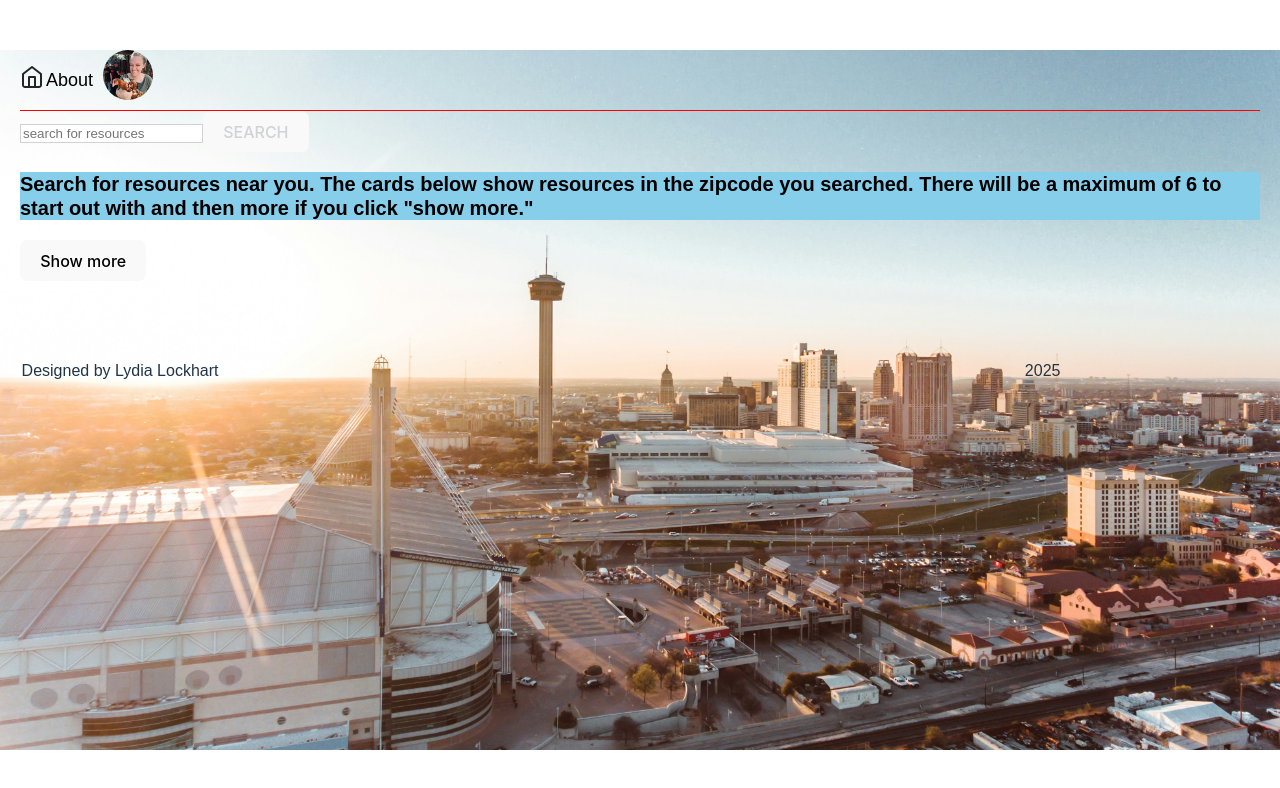
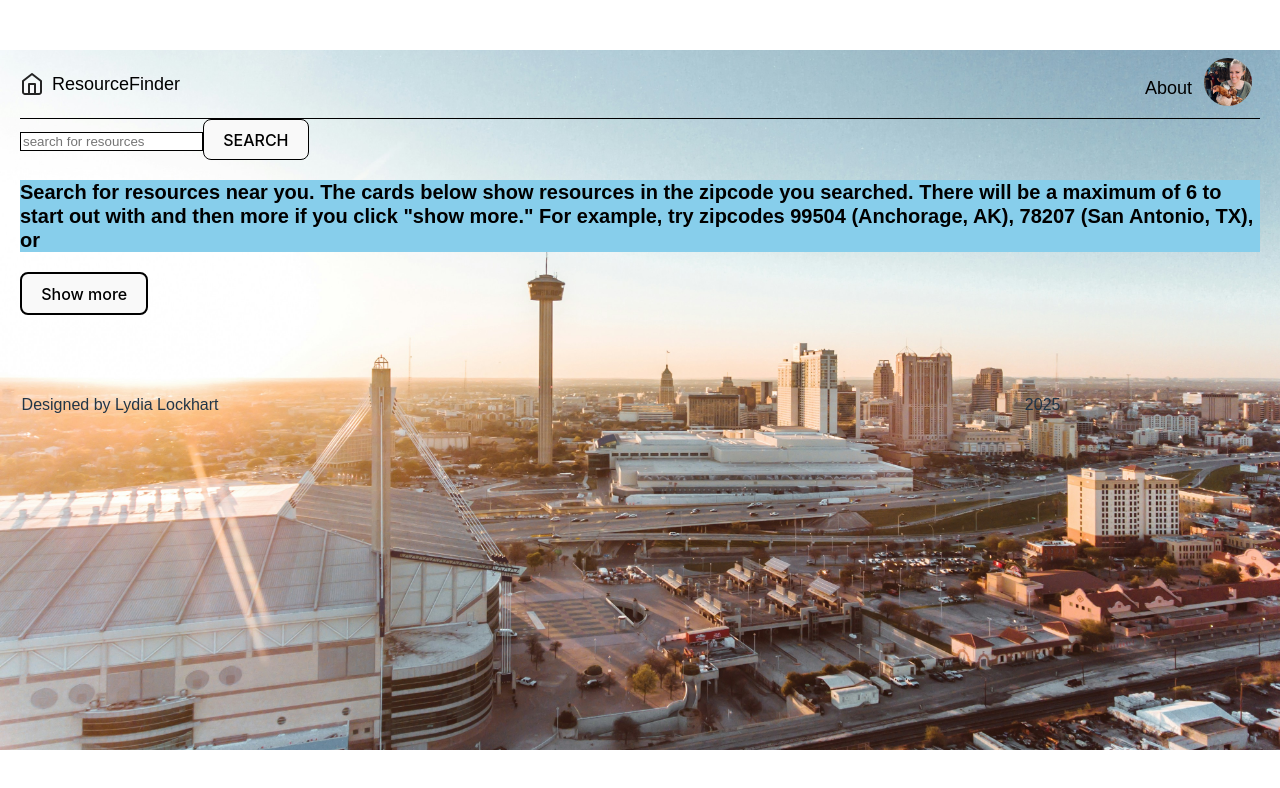
Before and after one commit to lydiacodes04/final-project, a React (Vite) app in the folder hello-vite/: page / in a window 1280 px wide. Shown: the top 788 px of the page. Built offline with nearby package versions, Linux system fonts and the light colour scheme.

Commit message:
continue working on UI

```diff
--- a/hello-vite/src/components/App/App.css
+++ b/hello-vite/src/components/App/App.css
@@ -13,5 +13,6 @@
   height: 100vh;
 }
 
+/* alt= "San Antonio Skyline by Matthew Lejune"; */
 /* Background photo credit <a href="https://unsplash.com/@matthewlejune?utm_content=creditCopyText&utm_medium=referral&utm_source=unsplash">Matthew LeJune</a> on <a href="https://unsplash.com/photos/aerial-view-of-white-building-IpvDhQjrewM?utm_content=creditCopyText&utm_medium=referral&utm_source=unsplash">Unsplash</a>
      */
--- a/hello-vite/src/components/App/App.jsx
+++ b/hello-vite/src/components/App/App.jsx
@@ -5,7 +5,7 @@ import Header from "../Header/Header";
 import Main from "../Main/Main";
 // import ItemModal from "../ItemModal/ItemModal";
 import Footer from "../Footer/Footer";
-// import Profile from "../Profile/Profile";
+import Profile from "../Profile/Profile";
 
 import { getYouthPrograms } from "../../utils/CareerOneStopApi.js";
 function App() {
@@ -60,14 +60,7 @@ function App() {
               />
             }
           />
-          {/* <Route
-            path="/profile"
-            element={
-              <Profile
-                onCardClick={handleCardClick}
-              />
-            }
-          /> */}
+          <Route path="/profile" element={<Profile />} />
         </Routes>
 
         <Footer />
--- a/hello-vite/src/components/Header/Header.css
+++ b/hello-vite/src/components/Header/Header.css
@@ -4,11 +4,27 @@
   justify-content: space-between;
   width: 100%;
   font-family: Cabinet Grotesk, sans-serif;
+  /* Inter Bold */
   font-size: 18px;
-  font-weight: 550;
+  font-weight: 500;
   line-height: 24px;
   text-align: left;
-  border-bottom: 1px solid red;
+  border-bottom: 1px solid #000;
+}
+
+.header__home {
+}
+.header__home-link {
+  display: flex;
+}
+.header__home-text {
+  text-decoration: none;
+  flex-grow: 1;
+  color: #000;
+}
+.header__home-logo {
+  margin-right: 8px;
+  /* margin-top: 12px; */
 }
 
 .header__controls {
@@ -17,16 +33,15 @@
   justify-content: flex-end;
 }
 
-.header__home {
-  margin-right: 2px;
-}
-/* .header__home-logo {
-
-} */
-
 .header__about {
   display: flex;
   align-items: flex-start;
+  margin-top: 8px;
+  margin-right: 8px;
+}
+
+.header__about-link {
+  display: flex;
 }
 
 .header__about-text {
@@ -36,8 +51,8 @@
 }
 
 .header__about-avatar {
-  height: 50px;
-  width: 50px;
+  height: 48px;
+  width: 48px;
   border-radius: 50%;
-  margin-left: 10px;
+  margin-left: 12px;
 }
--- a/hello-vite/src/components/Header/Header.jsx
+++ b/hello-vite/src/components/Header/Header.jsx
@@ -2,17 +2,19 @@ import { Link } from "react-router-dom";
 import chicken from "../../assets/chicken.jpg";
 import Home from "../../assets/Home.svg";
 import "./Header.css";
+import { Routes, Route } from "react-router-dom";
 
-// import { useContext } from "react";
 function Header() {
   return (
     <header className="header">
-      <div className="header__controls">
-        <Link to="/" className="header__home">
+      <div className="header__home">
+        <Link to="/" className="header__home-link">
           <img className="header__home-logo" src={Home} alt="ResourceFinder" />
+          <p className="header__home-text"> ResourceFinder </p>
         </Link>
-
-        <Link to="/profile" className="header__about">
+      </div>
+      <div className="header__about">
+        <Link to="/profile" className="header__about-link">
           <p className="header__about-text"> About </p>
           <img className="header__about-avatar" src={chicken} alt="avatar" />
         </Link>
--- a/hello-vite/src/components/Main/Main.css
+++ b/hello-vite/src/components/Main/Main.css
@@ -1,15 +1,15 @@
-.search_fieldset {
+.search__fieldset {
   /* border-radius: 5%; */
   width: 608;
   height: 64;
   top: 432px;
   left: 416px;
-  border: 1px solid #d1d2d6;
+  border: 1px solid #000;
   /* background-color: #0000004d; */
 }
-.search_submit-button {
-  border-radius: solid, #000, 1px;
-  color: #d1d2d6;
+.search__submit-button {
+  border: 1px, solid, #000;
+  color: #000;
 }
 
 .search__text {
@@ -21,11 +21,11 @@
   color: #000;
   background-color: skyblue;
 }
-.search_more-button {
+.search__more-button {
   position: relative;
   align-self: flex-end;
-  border-radius: solid, #000, 1px;
-  color: #d1d2d6;
+  border: 2px solid #000;
+  color: #000;
 }
 
 .cards__list {
--- a/hello-vite/src/components/Main/Main.jsx
+++ b/hello-vite/src/components/Main/Main.jsx
@@ -5,15 +5,15 @@ function Main({ resource, onZipSubmit, handleInputChange, inputValue }) {
   return (
     <main>
       <section className="search">
-        <form action="" className="search_bar" onSubmit={onZipSubmit}>
+        <form action="" className="search__bar" onSubmit={onZipSubmit}>
           <input
-            className="search_fieldset"
+            className="search__fieldset"
             type="text"
             value={inputValue}
             onChange={handleInputChange}
             placeholder="search for resources"
           ></input>
-          <button className="search_submit-button" type="submit">
+          <button className="search__submit-button" type="submit">
             SEARCH
           </button>
         </form>
@@ -21,7 +21,8 @@ function Main({ resource, onZipSubmit, handleInputChange, inputValue }) {
         <p className="search__text">
           Search for resources near you. The cards below show resources in the
           zipcode you searched. There will be a maximum of 6 to start out with
-          and then more if you click "show more."
+          and then more if you click "show more." For example, try zipcodes
+          99504 (Anchorage, AK), 78207 (San Antonio, TX), or
           {/* Search for resources near you. Imagine cards appearing here. there
           would be maybe 6 to start out with and then more if you click "show
           more" */}
```
